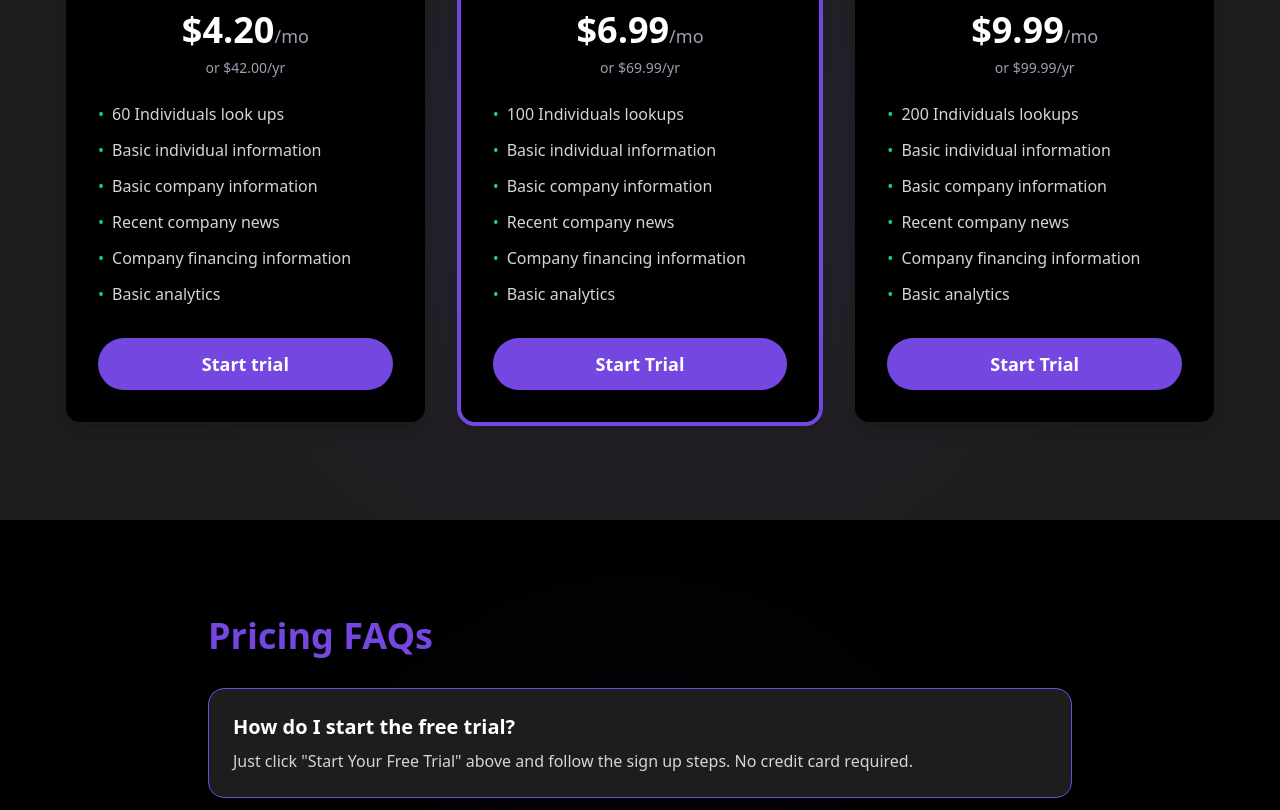
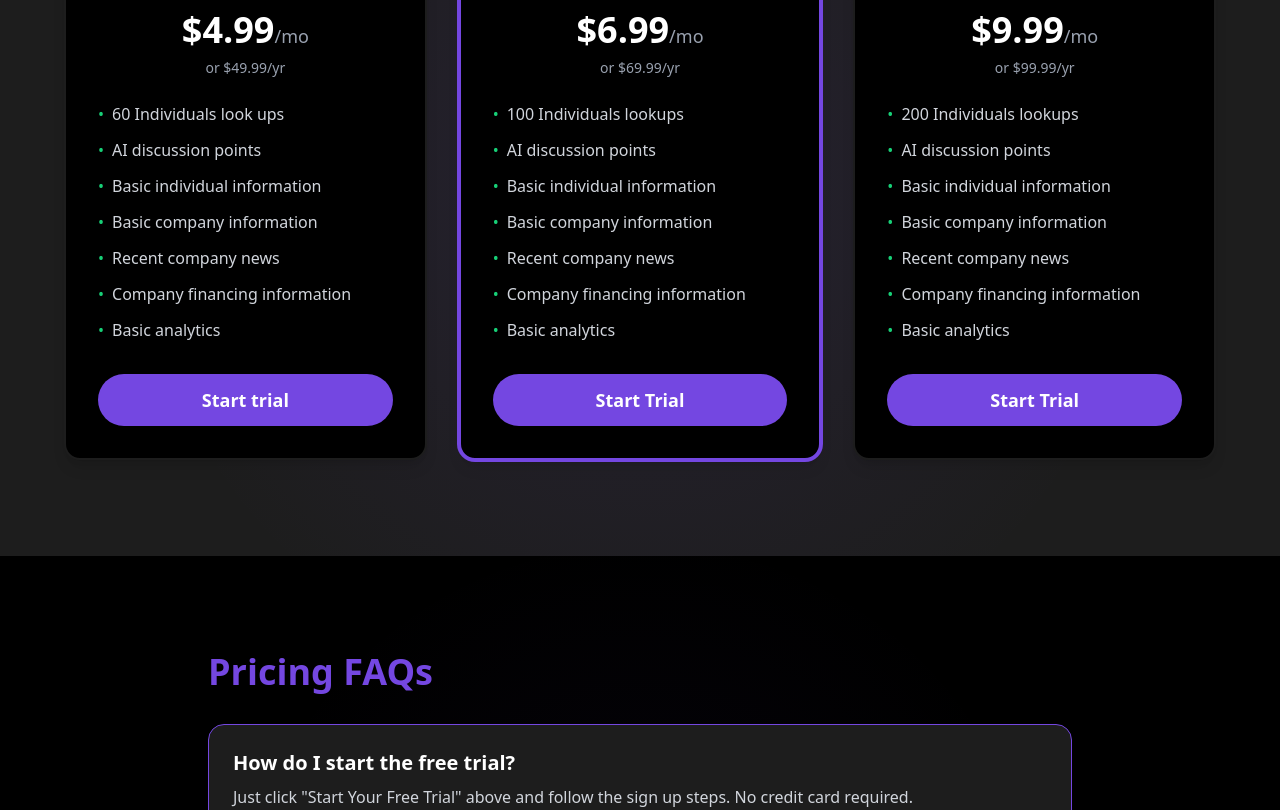
Before and after one commit to fadeenk/meetinghero.ai, a SvelteKit app: page /pricing in a window 1280 px wide. Shown: the part 1000-1810 px from the top of the page. Built offline with nearby package versions, Linux system fonts and the light colour scheme.

Commit message:
Updates pricing plan details
Adjusts pricing for Lite, Pro, and Premium plans and adds 'AI discussion points' to each plan's features.

This change aims to provide more competitive pricing and enhance the value proposition of each plan by including AI-powered discussion points.

```diff
--- a/src/routes/pricing/+page.svelte
+++ b/src/routes/pricing/+page.svelte
@@ -4,10 +4,11 @@
 	const pricingInfo = [
 		{
 			name: 'Lite',
-			monthlyPrice: '4.20',
-			yearlyPlan: '42.00',
+			monthlyPrice: 4.99,
+			yearlyPlan: 49.99,
 			features: [
 				'60 Individuals look ups',
+				'AI discussion points',
 				'Basic individual information',
 				'Basic company information',
 				'Recent company news',
@@ -24,6 +25,7 @@
 			yearlyPlan: 69.99,
 			features: [
 				'100 Individuals lookups',
+				'AI discussion points',
 				'Basic individual information',
 				'Basic company information',
 				'Recent company news',
@@ -40,6 +42,7 @@
 			yearlyPlan: 99.99,
 			features: [
 				'200 Individuals lookups',
+				'AI discussion points',
 				'Basic individual information',
 				'Basic company information',
 				'Recent company news',
@@ -55,7 +58,7 @@
 
 <SEO
 	title="Pricing - MeetingHero.ai"
-	description="Simple pricing plans starting at $4.20/month. Save hours of manual research for less than the cost of a coffee. Try free for 7 days, no credit card required."
+	description="Simple pricing plans starting at $4.99/month. Save hours of manual research for less than the cost of a coffee. Try free for 7 days, no credit card required."
 	image="/og-image.png"
 	url="/pricing"
 />
```
